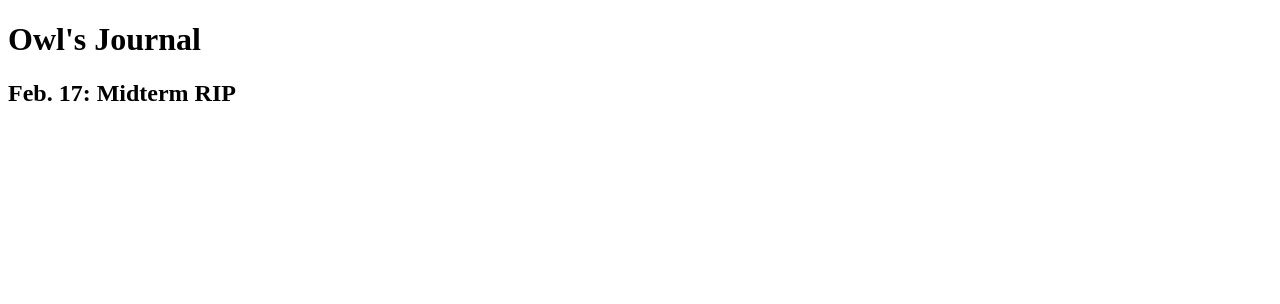
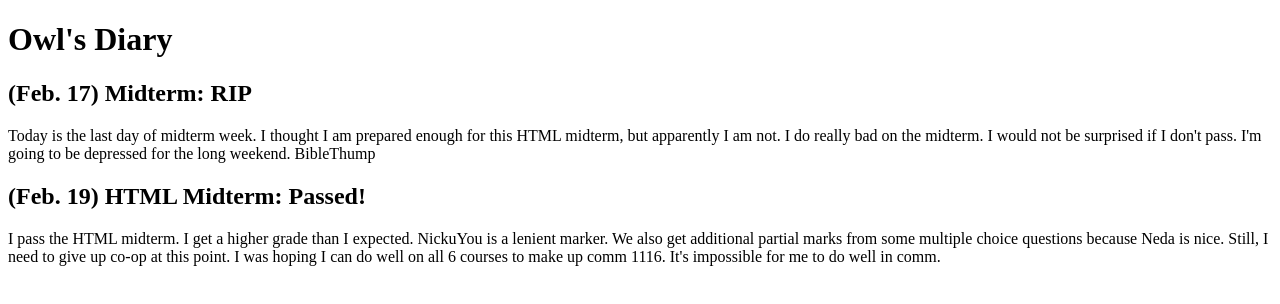
Before and after one commit to ACoinGame/Lab_07, a plain HTML site: page personal_website/index.html in a window 1280 px wide. Drawn offline with Linux system fonts and the light colour scheme.

Commit message:
adds two diaries including the <h2> and <p> in the index file

```diff
--- a/personal_website/index.html
+++ b/personal_website/index.html
@@ -1,11 +1,26 @@
 <!DOCTYPE html>
 <html lang="en">
-    <head>
-        <meta charset="utf-8">
-        <title>Lab5</title>
-    </head>
-    <body>
-        <h1>Owl's Journal</h1>
-        <h2>Feb. 17: Midterm RIP</h2>
-    </body>
+  <head>
+    <meta charset="utf-8" />
+    <title>Lab5</title>
+  </head>
+  <body>
+    <h1>Owl's Diary</h1>
+    <h2>(Feb. 17) Midterm: RIP</h2>
+    <p>
+      Today is the last day of midterm week. I thought I am prepared
+      enough for this HTML midterm, but apparently I am not. I do
+      <emp>really</emp> bad on the midterm. I would not be surprised if I
+      don't pass. I'm going to be depressed for the long weekend. BibleThump
+    </p>
+    <h2>(Feb. 19) HTML Midterm: Passed!</h2>
+    <p>
+      I pass the HTML midterm. I get a higher grade than I expected.
+      NickuYou is a lenient marker. We also get additional partial marks
+      from some multiple choice questions because Neda is nice. Still, I
+      need to give up co-op at this point. I was hoping I can do well on
+      all 6 courses to make up comm 1116. It's <emp>impossible</emp> for
+      me to do well in comm.
+    </p>
+  </body>
 </html>
```
